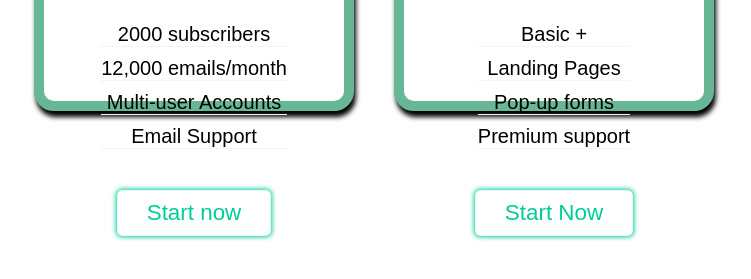
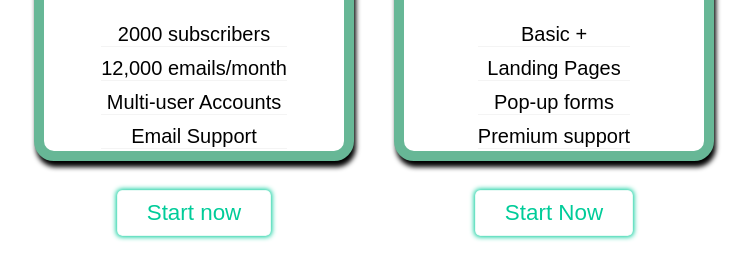
Before and after one commit to soujanya2204/price_page, a plain HTML site: page index.html in a window 1280 px wide. Shown: the part 307-586 px from the top of the page, without its empty margins (266-1017 px from the left). Drawn offline with Linux system fonts and the light colour scheme.

Commit message:
styles.css

```diff
--- a/styles.css
+++ b/styles.css
@@ -89,7 +89,7 @@ input:checked + .slider:before {
   margin: 20px;
   width: 300px;
   padding-bottom: 6.5em;
-  height: 170px;
+  height: 220px;
   background-color: #fff;
   display: flex;
   flex-direction: column;
```
